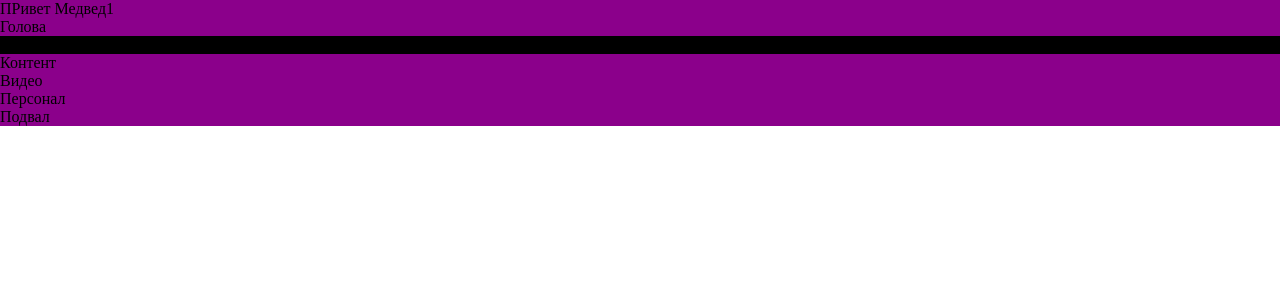
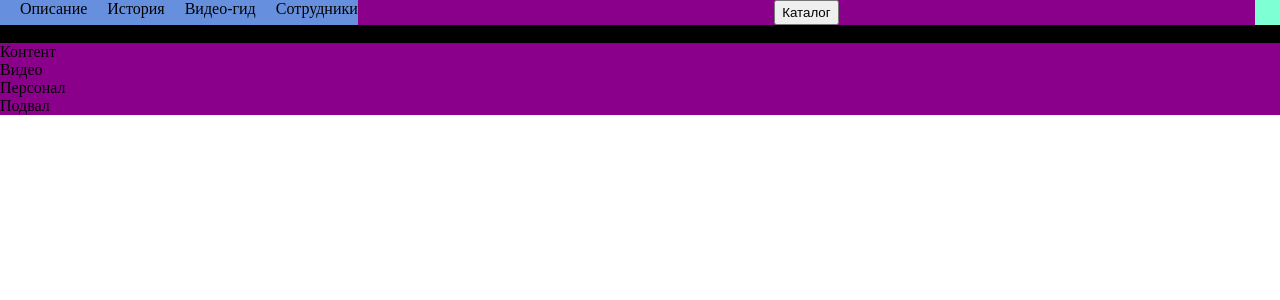
Before and after one commit to Basenga01/llibrary, a React (Create React App) app: page / in a window 1280 px wide. Shown: the top 300 px of the page. Built offline with nearby package versions, Linux system fonts and the light colour scheme.

Commit message:
изменение в Header.js и добавлениe header.module.css, добавление стилей для теста

```diff
--- a/src/page-conponents/Header/Header.js
+++ b/src/page-conponents/Header/Header.js
@@ -1,5 +1,17 @@
+import styles from './header.module.css'
 export const Header =()=> {
-    return <div>
-        Голова
+    return <div className={styles.Header}>
+        <div className={styles.Navigation}>
+            <div>Описание</div>
+            <div>История</div>
+            <div>Видео-гид</div>
+            <div>Сотрудники</div>
+        </div>
+        <button>
+            Каталог
+        </button>
+        <div className={styles.Logo}>
+
+        </div>
     </div>
 }
--- /dev/null
+++ b/src/page-conponents/Header/header.module.css
@@ -0,0 +1,16 @@
+.Header{
+    display: flex;
+    justify-content: space-between;
+}
+.Navigation{
+    display: flex;
+    justify-content: left;
+    flex-direction: row;
+    text-indent: 20px;
+    background-color: rgba(102, 143, 222, 1);
+}
+.Logo{
+    width: 25px;
+    height: 25px;
+    background-color: aquamarine;
+}
--- a/src/page/main/index.js
+++ b/src/page/main/index.js
@@ -9,7 +9,7 @@ import styles from "./index.module.css"
 
 export const Main = () => {
     return <div className={styles.Main}>
-       ПРивет Медвед1
+
         <Header/>
         <Slider/>
         <Content/>
```
